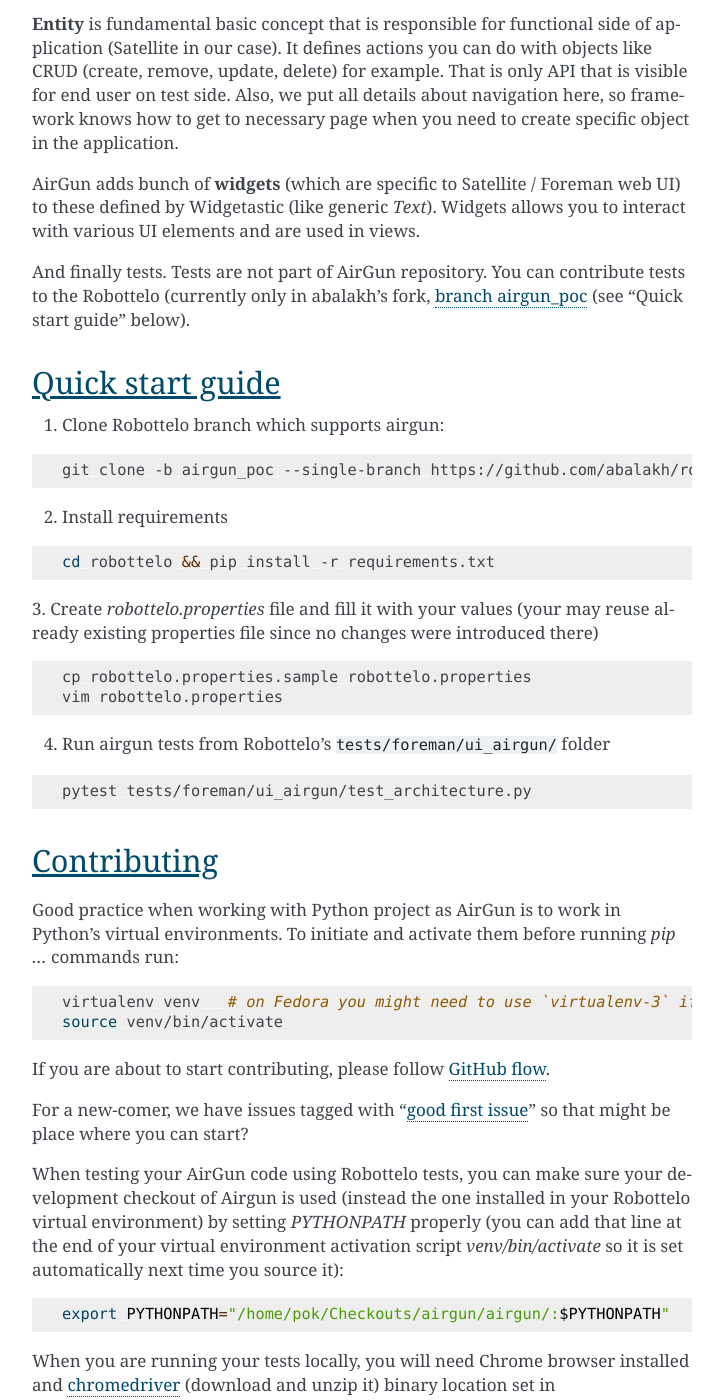
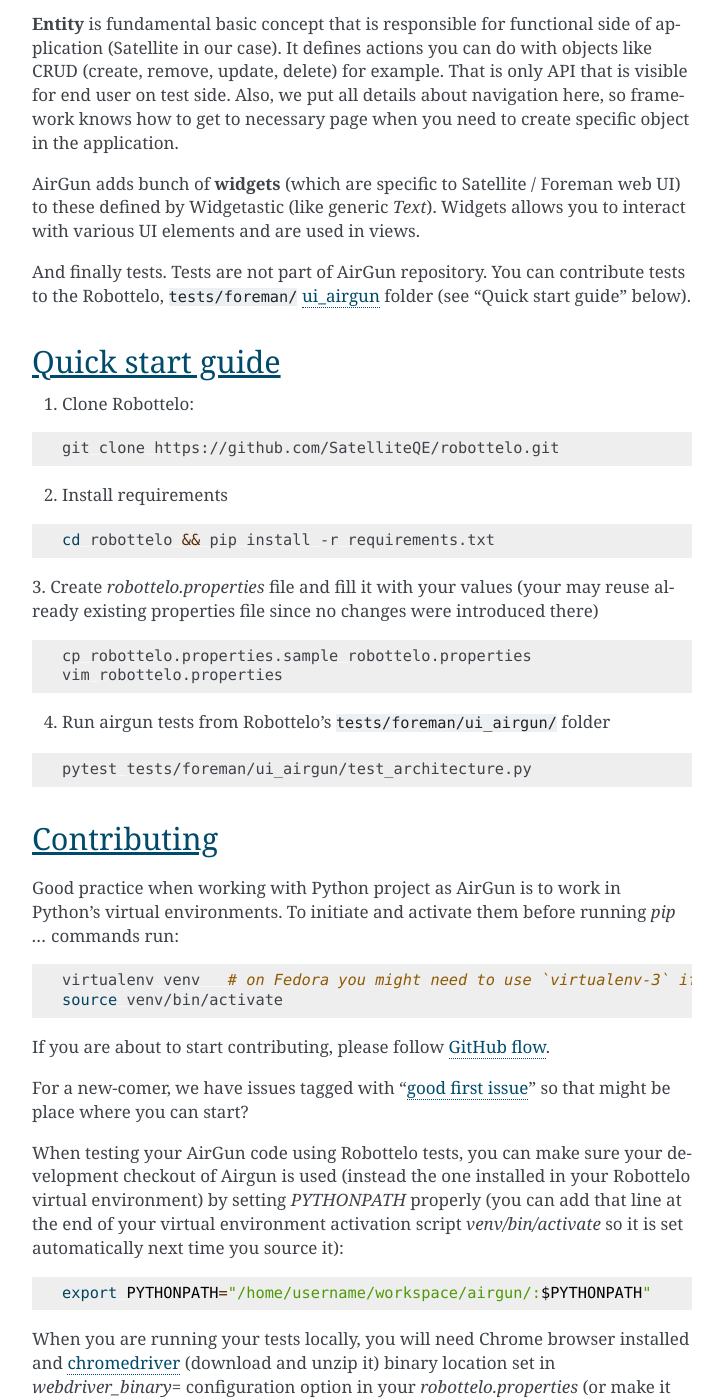
Before and after one commit to SatelliteQE/airgun, a Sphinx documentation site: the page built from docs/index.rst, in a window 1280 px wide and 1400 px high, scrolled down 975 px. Shown: the whole window, without its empty margins (388-1111 px from the left). Built offline with Sphinx 7.4.7, drawn with Linux system fonts in a browser that asks for light colours.

Commit message:
Updated docs to point to upstream robottelo; bumped widgetastic version

```diff
--- a/docs/examples.rst
+++ b/docs/examples.rst
@@ -1,4 +1,4 @@
 Examples
 ========
 
-For usage examples see Robottelo's `airgun_poc <https://github.com/abalakh/robottelo/tree/airgun_poc>`_ branch.
+For usage examples see Robottelo's `ui_airgun <https://github.com/SatelliteQE/robottelo/tree/master/tests/foreman/ui_airgun>`_ tests.
--- a/docs/index.rst
+++ b/docs/index.rst
@@ -50,19 +50,19 @@
 web UI) to these defined by Widgetastic (like generic `Text`). Widgets allows
 you to interact with various UI elements and are used in views.
 
-And finally tests. Tests are not part of AirGun repository. You can
-contribute tests to the Robottelo (currently only in abalakh's fork, `branch
-airgun_poc`_ (see "Quick start guide" below).
+And finally tests. Tests are not part of AirGun repository. You can contribute
+tests to the Robottelo, ``tests/foreman/`` `ui_airgun`_ folder (see "Quick
+start guide" below).
 
 
 Quick start guide
 -----------------
 
-1. Clone Robottelo branch which supports airgun:
+1. Clone Robottelo:
 
 .. code-block:: bash
 
-    git clone -b airgun_poc --single-branch https://github.com/abalakh/robottelo.git
+    git clone https://github.com/SatelliteQE/robottelo.git
 
 2. Install requirements
 
@@ -110,7 +110,7 @@
 
 .. code-block:: bash
 
-    export PYTHONPATH="/home/pok/Checkouts/airgun/airgun/:$PYTHONPATH"
+    export PYTHONPATH="/home/username/workspace/airgun/:$PYTHONPATH"
 
 When you are running your tests locally, you will need Chrome browser
 installed and `chromedriver`_ (download and unzip it) binary location
@@ -123,7 +123,7 @@
 
 .. _Widgetastic: https://github.com/RedHatQE/widgetastic.core
 .. _navmazing: https://github.com/RedhatQE/navmazing/
-.. _branch airgun_poc: https://github.com/abalakh/robottelo/tree/airgun_poc/tests/foreman/ui_airgun
+.. _ui_airgun: https://github.com/SatelliteQE/robottelo/tree/master/tests/foreman/ui_airgun
 .. _GitHub flow: https://help.github.com/articles/github-flow/
 .. _good first issue: https://github.com/SatelliteQE/airgun/issues?q=is%3Aissue+is%3Aopen+label%3A%22good+first+issue%22
 .. _chromedriver: https://sites.google.com/a/chromium.org/chromedriver/downloads
--- a/setup.py
+++ b/setup.py
@@ -18,7 +18,7 @@
         'navmazing==1.1.4',
         'pytest==3.3.2',
         'six==1.11.0',
-        'widgetastic.core==0.21.1',
+        'widgetastic.core==0.21.2',
         'widgetastic.patternfly==0.0.30'
     ],
     packages=find_packages(exclude=['tests*']),
```
